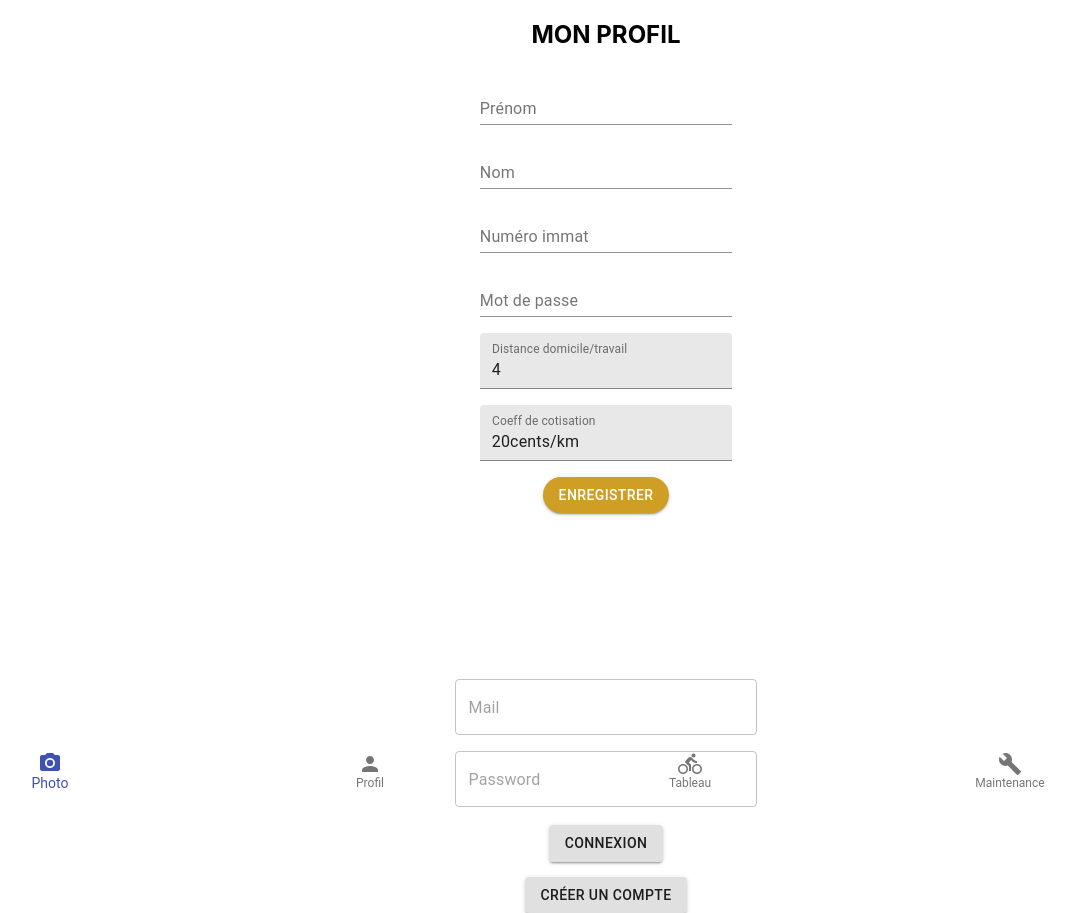
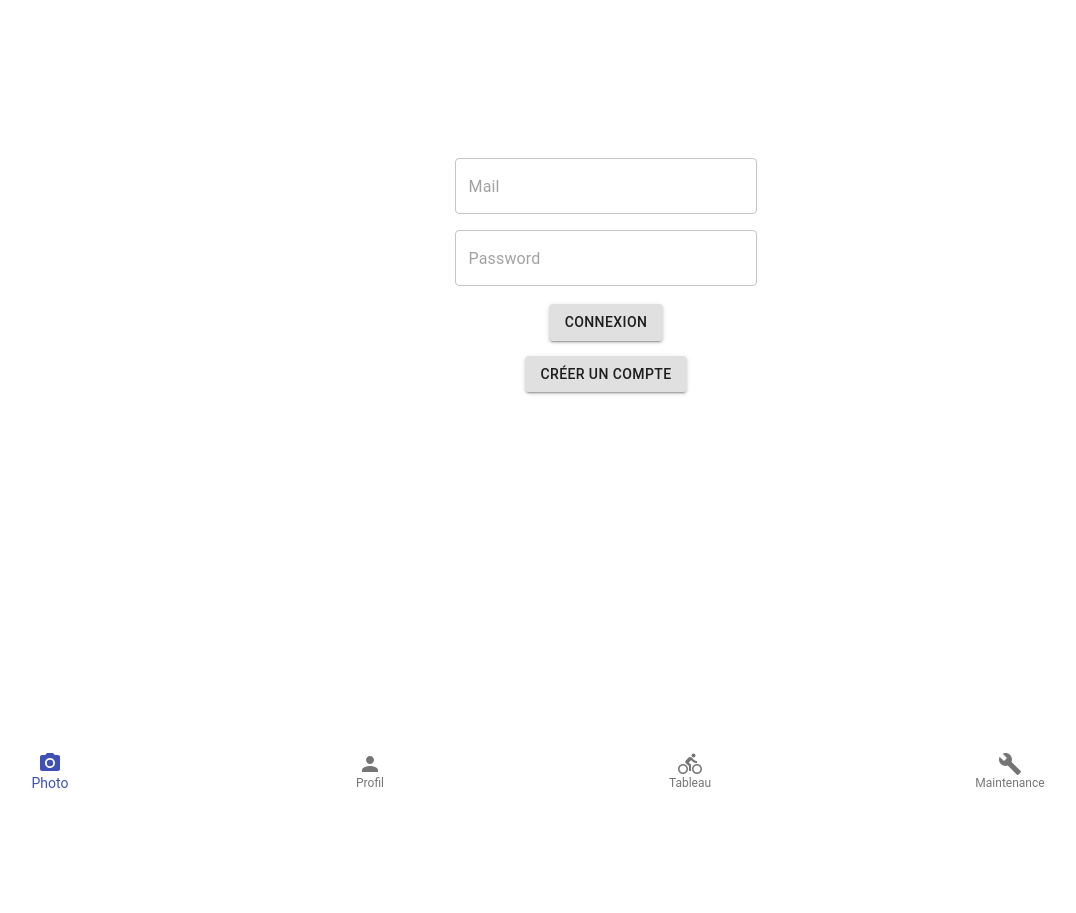
Before and after one commit to E42-d/VeloDeFonction-React, a React (Create React App) app in the folder mon-app/: page / in a window 1280 px wide. Shown: the whole page, without its empty margins (34-1110 px from the left). After the commit the page ends 800 px from the top, so only its background shows below. Built offline with nearby package versions, Linux system fonts and the light colour scheme.

Commit message:
Creation fichier cree un compte

```diff
--- a/mon-app/src/App.js
+++ b/mon-app/src/App.js
@@ -11,7 +11,7 @@ function App() {
       {/* <Dashboard /> */}
       <Footer />
 
-      <Profile />
+      {/*<Profile />*/}
       <Login />
     </div>
   );
--- a/mon-app/src/User/Components/Login/Login.jsx
+++ b/mon-app/src/User/Components/Login/Login.jsx
@@ -42,7 +42,7 @@ function Login(props) {
         <ConnectField name="Mail" placeholder="Mail" />
         <ConnectField name="Password" placeholder="Password" />
         <div className={classes.click}>
-        <ConnectButton style={{width: '350px'}} title="Connexion" />
+        <ConnectButton title="Connexion" />
         </div>
         <ConnectButton title="Créer un compte" />
       </Connected>
```
Also changed, not shown: mon-app/src/User/Components/Account/Createaccount.jsx (added), mon-app/src/User/Components/Account/Popupaccount.jsx (added).
